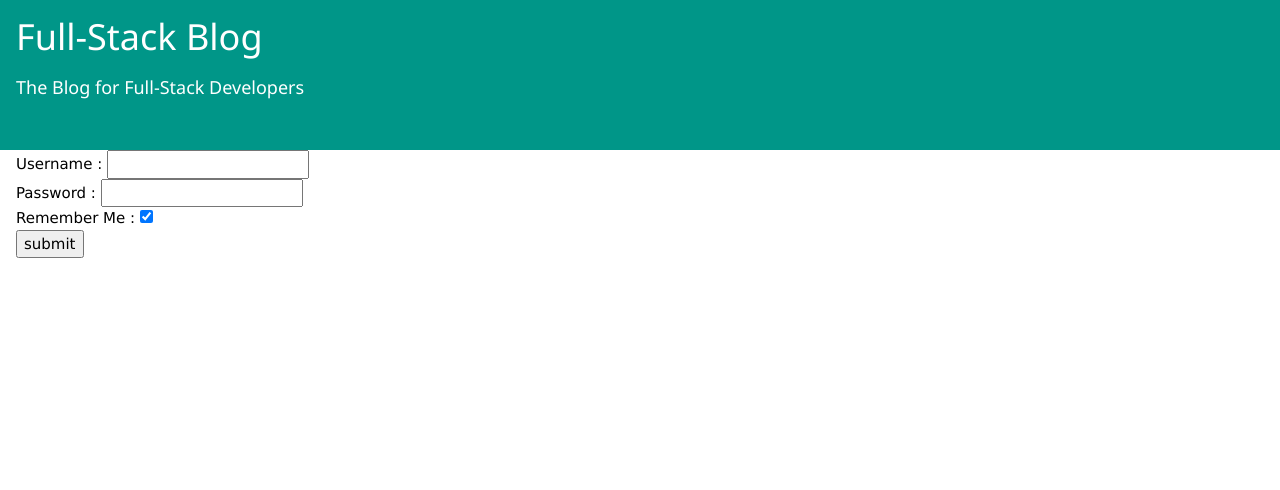
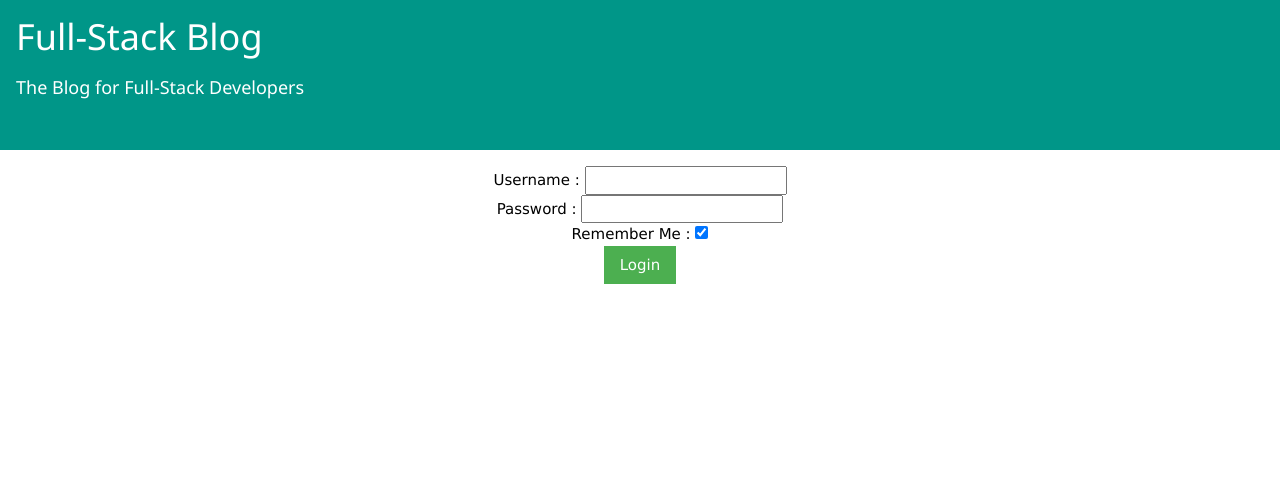
Before and after one commit to alphawaseem/MultiUserBlog, a Python web app: template templates/form.html in a window 1280 px wide. Shown: the top 490 px of the page. Run offline with Jinja, Linux system fonts and the light colour scheme; the template is opened without the code that fills it, so the values that code supplies are empty.

Commit message:
add class and format code

```diff
--- a/templates/form.html
+++ b/templates/form.html
@@ -1,6 +1,6 @@
 {% extends "layout.html" %} {% block title %} Login {% endblock %} {% block content %}
 <section>
-    <form method="POST">
+    <form method="POST" class="w3-content w3-center">
         <div class="form-item">
             <label for="username"> Username : <input type="email" name="username" id="username"> </label>
         </div>
@@ -11,7 +11,7 @@
             <label for="remember"> Remember Me : <input type="checkbox" name="remember" id="remember" checked="checked">
         </div>
         <div class="form-item">
-            <input type="submit" value="submit">
+            <input type="submit" class="w3-btn w3-green" value="Login">
         </div>
     </form>
 </section>
--- a/templates/layout.html
+++ b/templates/layout.html
@@ -9,16 +9,20 @@
     <meta name="viewport" content="width=device-width, initial-scale=1">
     <link rel="stylesheet" href="https://www.w3schools.com/w3css/4/w3.css">
     <style>
-        html , body {
+        html,
+        body {
             height: 100%;
         }
+
         body {
             position: relative;
         }
-        body > header {
+
+        body>header {
             height: 150px;
         }
-        body > footer {
+
+        body>footer {
             display: block;
             width: 100%;
             position: absolute;
@@ -30,14 +34,14 @@
 
 <body>
     <header class="w3-container w3-teal">
-        <h1>Full-Stack Blog</h1>
-        <h5>The Blog for Full-Stack Developers</h5>
-         {% block header %} {% endblock %}</header>
-    <main class="w3-container">
-        {% block content %}
-
-
-        {% endblock %}
+        <div class="w3-rest">
+            <h1>Full-Stack Blog</h1>
+            <h5>The Blog for Full-Stack Developers</h5>
+        </div>
+        {% block header %} {% endblock %}
+    </header>
+    <main class="w3-panel">
+        {% block content %} {% endblock %}
     </main>
     <footer class="w3-container w3-padding w3-teal w3-center"><small>Copyright&copy; 2017</small>{% block footer %} {% endblock %}</footer>
 </body>
```
